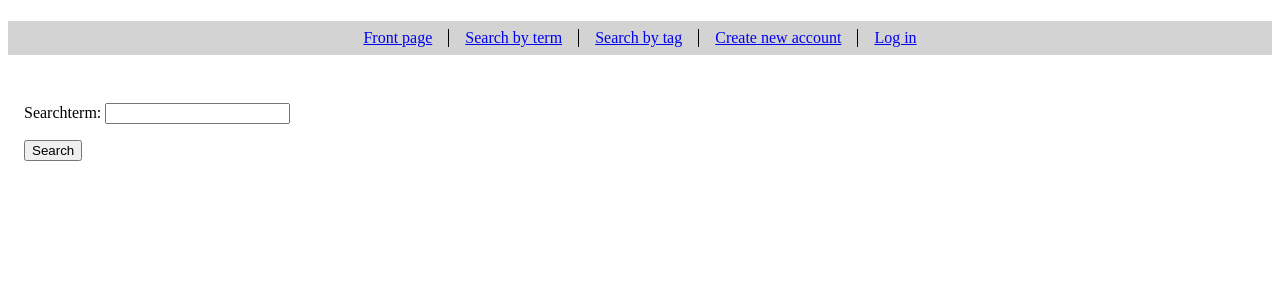
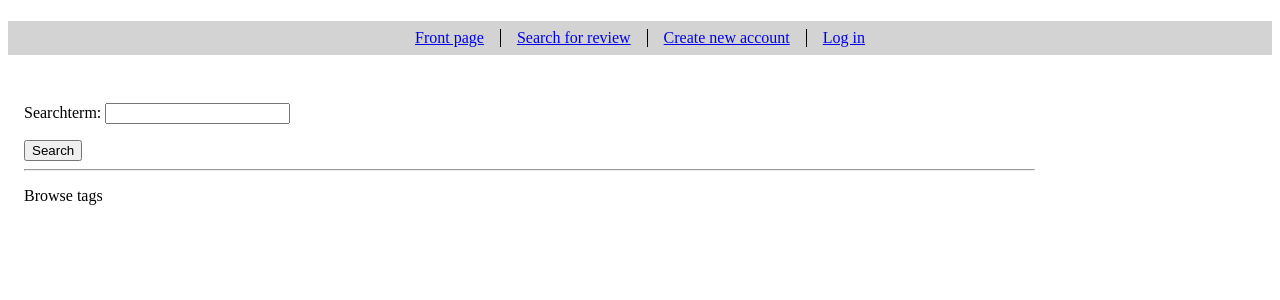
Before and after one commit to jerbjork/book-reviews, a Flask app: page /search in a window 1280 px wide. Shown: the top 300 px of the page. Run offline with Flask 3, Linux system fonts and the light colour scheme; data that the repository does not hold is empty.

Commit message:
Combine search and browse via tag

```diff
--- a/app.py
+++ b/app.py
@@ -36,18 +36,26 @@ def register():
 
 @app.route("/search", methods=["GET", "POST"])
 def search():
+    sql = "SELECT title FROM tags"
+    tags = db.query(sql)
     if request.method == "GET":
-        return render_template("search.html")
+        return render_template("search.html", tags=tags)
 
     if request.method == "POST":
         query = request.form["query"]
         check_length(query, 3, 100)
-        sql = """SELECT u.username, r.id, r.title, r.user_id, r.removed
-                FROM users u, reviews r
-                WHERE (u.id = r.user_id AND r.title LIKE ?)
-                OR (u.id = r.user_id AND u.username LIKE ?)"""
-        results = db.query(sql, ["%" + query + "%", "%" + query + "%"])
-        return render_template("search.html", query=query, results=results)
+        if request.form["search"] == "tag":
+            sql = """SELECT u.username, r.id, r.title, r.user_id, r.removed
+                  FROM users u, reviews r, tags t, attach a
+                  WHERE t.title = ? AND a.tag_id = t.id AND a.review_id = r.id AND u.id = r.user_id"""
+            results = (db.query(sql, [query]))
+        else:
+            sql = """SELECT u.username, r.id, r.title, r.user_id, r.removed
+                    FROM users u, reviews r
+                    WHERE (u.id = r.user_id AND r.title LIKE ?)
+                    OR (u.id = r.user_id AND u.username LIKE ?)"""
+            results = db.query(sql, ["%" + query + "%", "%" + query + "%"])
+        return render_template("search.html", query=query, results=results, tags=tags, search=request.form["search"])
 
 @app.route("/login", methods=["GET", "POST"])
 def login():
@@ -222,10 +230,12 @@ def edit_review(review_id):
         check_length(tags, 0, 100)
         check_length(content, 1, 10000)
         remove_tags(review_id)
-        add_tags(tags, review_id)
-        sql = "UPDATE reviews SET (title, content, removed) = (?, ?, 0)  WHERE id = ?"
-        db.execute(sql, [title, content, review_id])
-        flash("Review updated")
+        if add_tags(tags, review_id):
+            sql = "UPDATE reviews SET (title, content, removed) = (?, ?, 0)  WHERE id = ?"
+            db.execute(sql, [title, content, review_id])
+            flash("Review updated")
+        else:
+            flash("Tags are too short or in incrrect format")
         return redirect("/review/" + str(review_id))
 
 @app.route("/remove_review/<int:review_id>", methods=["GET", "POST"])
@@ -252,6 +262,8 @@ def remove_review(review_id):
 def add_tags(tags, review_id):
     if tags:
         for tag in tags.split(", "):
+            if len(tag) < 3:
+                return False
             tag.lower()
             sql = "SELECT id FROM tags WHERE title = ?"
             tag_id = (db.query(sql, [tag]))
@@ -266,6 +278,7 @@ def add_tags(tags, review_id):
 
             sql = "INSERT INTO attach (tag_id, review_id) VALUES (?, ?)"
             db.execute(sql, [tag_id, review_id])
+    return True
 
 @app.route("/add_review", methods=["GET", "POST"])
 def new_review():
@@ -308,12 +321,6 @@ def show_review(review_id):
     user = db.query(sql, [review_id])[0]
     return render_template("review.html", review=review, tags=tags, messages=messages, user=user)
 
-@app.route("/browse")
-def browse():
-    sql = "SELECT title FROM tags"
-    tags = db.query(sql)
-    return render_template("browse.html", tags=tags)
-
 @app.route("/tags/<string:tag>")
 def show_tags(tag):
     sql = """SELECT u.username, r.id, r.title, r.user_id, r.removed
--- a/templates/layout.html
+++ b/templates/layout.html
@@ -15,8 +15,7 @@
     <nav>
       <ul>
         <li><a href="/">Front page</a></li>
-        <li><a href="/search">Search by term</a></li>
-        <li><a href="/browse">Search by tag</a></li>
+        <li><a href="/search">Search for review</a></li>
         <li><a href="/register">Create new account</a></li>
         {% if session.user_id %}
         <li><a href="/add_review"> Sumbit a new review</a></li>
--- a/templates/review.html
+++ b/templates/review.html
@@ -13,7 +13,11 @@
   <p>
     Tags:
     {% for tag in tags %}
-      <a href="/tags/{{ tag.title }}">{{ tag.title }}</a>
+    <form action="/search" method="post">
+      <input type="hidden" name="query" value="{{ tag.title }}">
+      <input type="submit" value="{{ tag.title }}" />
+      <input type="hidden" name="search" value="tag">
+    </form>
     {% endfor %}
   </p>
   {% else %}
--- a/templates/search.html
+++ b/templates/search.html
@@ -6,10 +6,15 @@
     <p>
       Searchterm:
       {% if query %}
+      {% if search == "tag" %}
+      <input type="text" name="query" maxlength="100" minlength="3" required />
+      {% else %}
       <input type="text" name="query" value="{{ query }}" maxlength="100" minlength="3" required />
+      {% endif %}
       {% else %}
       <input type="text" name="query" maxlength="100" minlength="3" required/>
       {% endif %}
+      <input type="hidden" name="search" value="search">
     </p>
     <input type="submit" value="Search" />
   </form>
@@ -31,4 +36,16 @@
   <p>No results found</p>
   {% endif %}
   {% endif %}
+
+  <hr>
+  <p> Browse tags </p>
+  {% for tag in tags %}
+  <form action="/search" method="post">
+    <p>
+    <input type="hidden" name="query" value="{{ tag.title }}">
+    <input type="submit" value="{{ tag.title }}" />
+    <input type="hidden" name="search" value="tag">
+    </p>
+  </form>
+  {% endfor %}
 {% endblock %}
```
Also changed, not shown: templates/browse.html (deleted, +0 -11 lines), templates/tags.html (deleted, +0 -16 lines).
